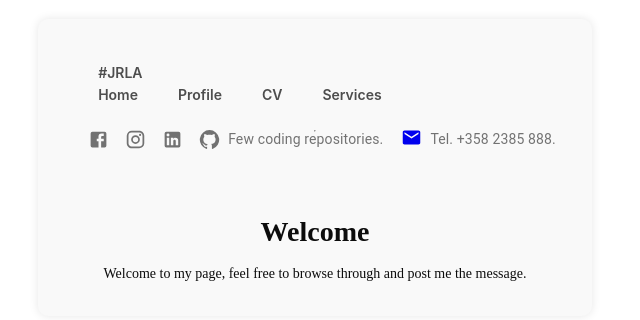
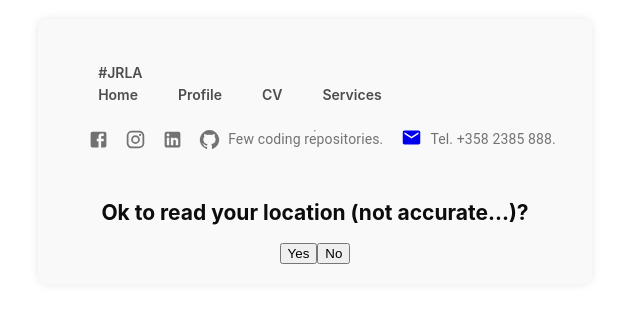
Before and after one commit to JouniR68/CV, a React (Vite) app: page / in a window 1280 px wide. Shown: the top 320 px of the page, without its empty margins (311-951 px from the left). Built offline with nearby package versions, Linux system fonts and the light colour scheme; no server answers.

Commit message:
Confirmation added

```diff
--- /dev/null
+++ b/src/components/Confirmation.jsx
@@ -0,0 +1,14 @@
+
+function ConfirmationModal({ onConfirm, onCancel }) {
+  return (
+    <div className="modal">
+      <div className="modal-content">
+        <h2>Ok to read your location (not accurate...)?</h2>
+        <button onClick={onConfirm}>Yes</button>
+        <button onClick={onCancel}>No</button>
+      </div>
+    </div>
+  );
+}
+
+export default ConfirmationModal;
--- a/src/components/Home.jsx
+++ b/src/components/Home.jsx
@@ -2,9 +2,11 @@ import { useEffect, useState } from 'react'
 //import MyLocation from './MyLocation';
 import "../index.css"
 import MyLocation from './MyLocation';
+import Confirmation from './Confirmation';
 export default function Home() {
   const [isMobileDpi, setMobileDpi] = useState(false);
-
+  const [proceed, setProceed] = useState(false)
+  const [locationReading, setLocationReading] = useState(false)
   const welcomeText = "Welcome to my pages, check out my services and resumes."
   const mobileText = "Welcome to my page, feel free to browse through and post me the message."
 
@@ -20,15 +22,30 @@ export default function Home() {
 
   useEffect(() => { handleText }, [])
 
+  const handleOk = () => {
+    setProceed(true)
+    setLocationReading(true)
+  }
+
+  const handleCancel = () => {
+    setProceed(true)
+    setLocationReading(false)
+  }
+
+
   return (
     <>
-      <MyLocation />
-      <div className='home-container'>
-        <h1>Welcome</h1>
-        <p></p>
-        {isMobileDpi ? welcomeText : mobileText}
-
-      </div>
+      {!proceed && <Confirmation onConfirm={handleOk} onCancel={handleCancel} />}
+      {proceed &&
+        <>
+          {locationReading && <MyLocation />}
+          <div className='home-container'>
+            <h1>Welcome</h1>
+            <p></p>
+            {isMobileDpi ? welcomeText : mobileText}
+          </div>
+        </>
+      }
     </>
   );
 }
--- a/src/index.css
+++ b/src/index.css
@@ -137,6 +137,7 @@
     margin: 0 auto;
     font-size: 14px;
     font-family: bold;
+    text-align: left;
     justify-content: center;
     align-items: center;
     width:fit-content;
```
